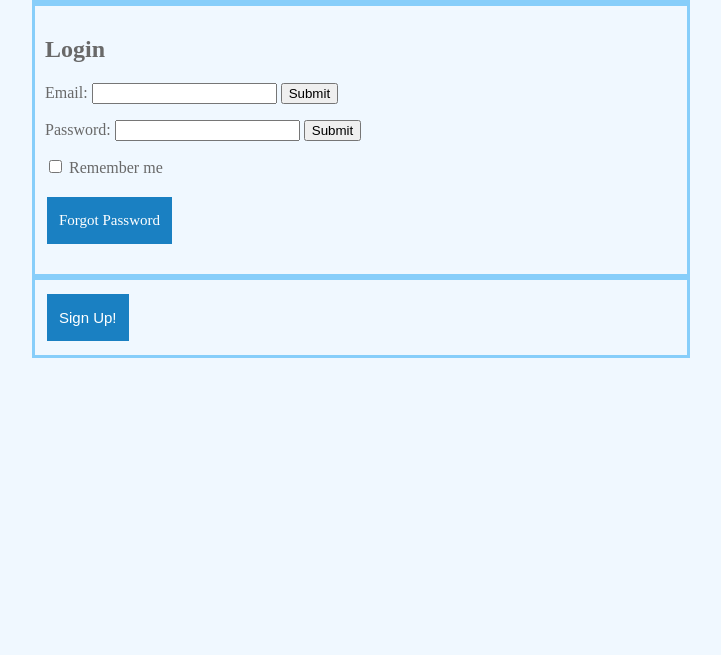
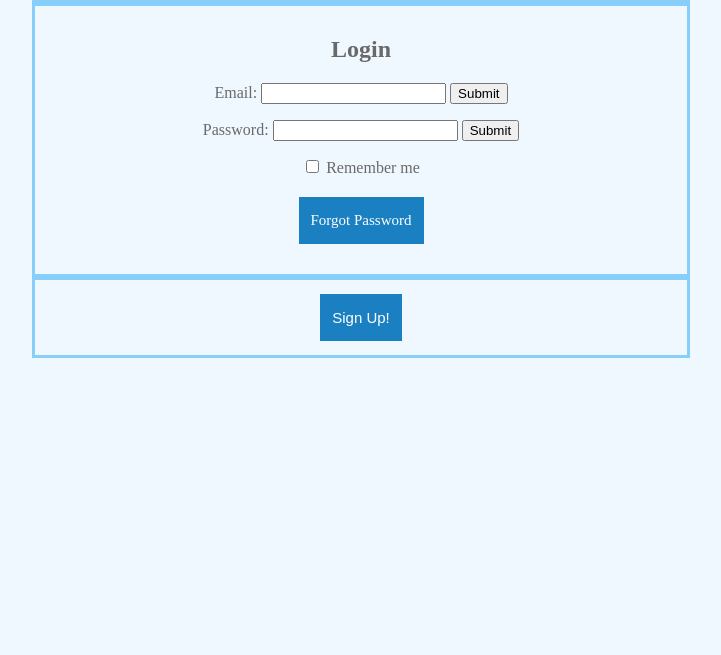
Before and after one commit to DavidHUT/Startup, a plain HTML site: page index.html in a window 1280 px wide. Shown: the part 145-800 px from the top of the page, without its empty margins (279-1000 px from the left). Drawn offline with Linux system fonts and the light colour scheme.

Commit message:
I just centered the text and bodies of the html

```diff
--- a/index.css
+++ b/index.css
@@ -3,7 +3,7 @@ body {
 }
 
 header {
-    text-align: start;
+    text-align: center;
     color: dimgray;
     margin: auto;
     width: 50%;
@@ -12,7 +12,7 @@ header {
 }
 
 div.container1 {
-    text-align: start;
+    text-align: center;
     color: dimgray;
     margin: auto;
     width: 50%;
@@ -21,7 +21,7 @@ div.container1 {
 }
 
 div.container2 {
-    text-align: start;
+    text-align: center;
     color: dimgray;
     margin: auto;
     width: 50%;
```
